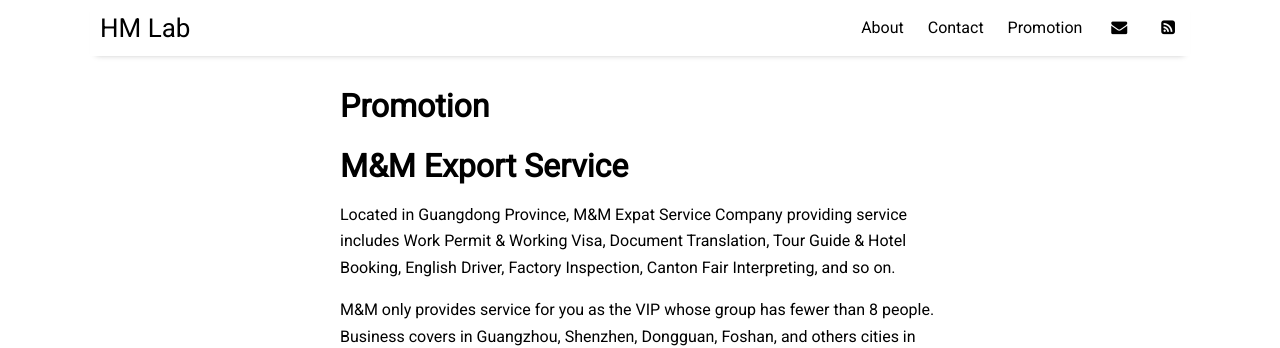
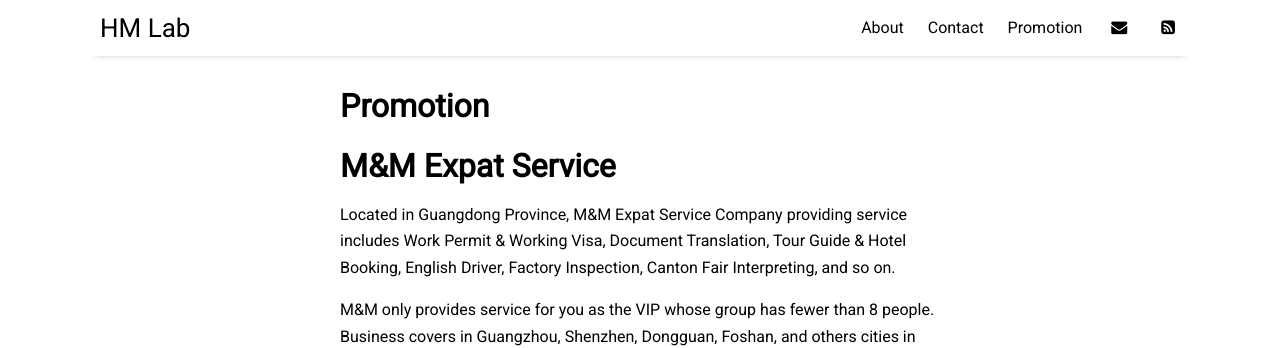
Before and after one commit to akahmisme/hmlab.io, a Jekyll site: the page built from pages/promotion.md, in a window 1280 px wide. Shown: the top 348 px of the page. Built offline with Jekyll 4.4.1, drawn with Linux system fonts in a browser that asks for light colours; nearby versions of some CDN libraries.

Commit message:
fix typo

```diff
--- a/pages/promotion.md
+++ b/pages/promotion.md
@@ -4,7 +4,7 @@
 permalink: /promotion
 ---
 
-# M&M Export Service
+# M&M Expat Service
 
 Located in Guangdong Province, M&M Expat Service Company providing service includes Work Permit & Working Visa, Document Translation, Tour Guide & Hotel Booking, English Driver, Factory Inspection, Canton Fair Interpreting, and so on.
 
```
